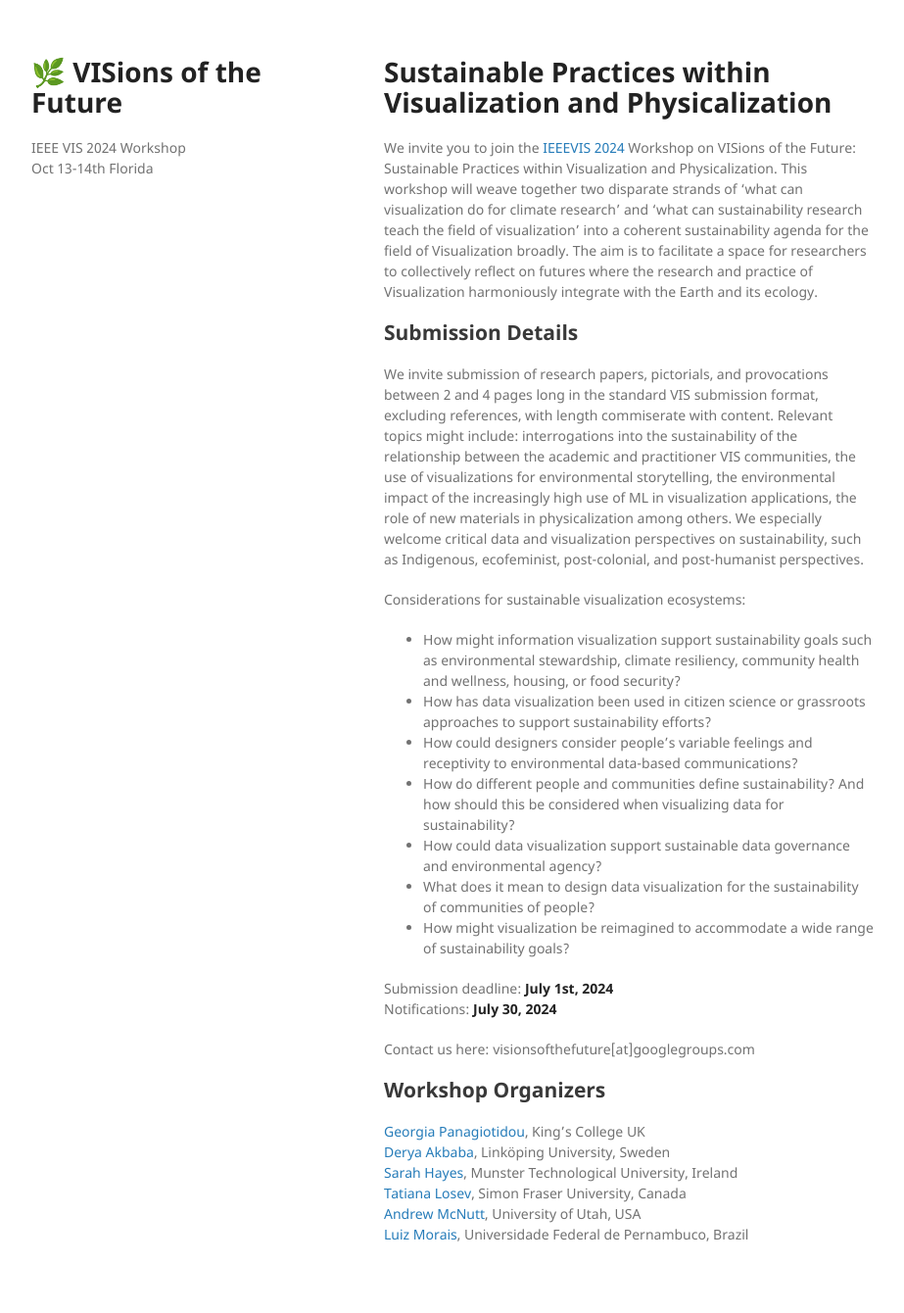
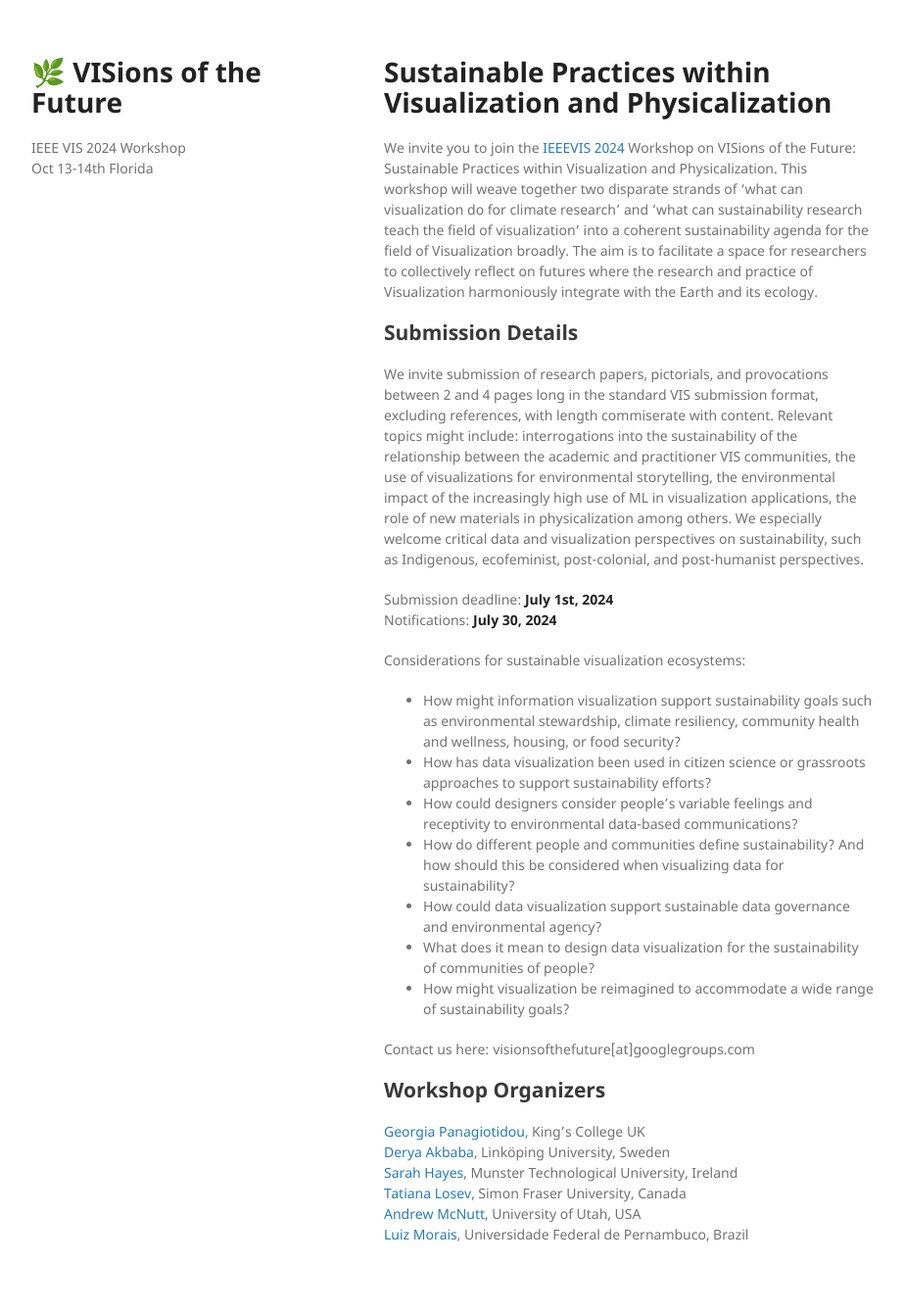
Before and after one commit to visionsofthefuture/visionsofthefuture.github.io, a Jekyll site: the page built from index.md, in a window 1280 px wide. Shown: the whole page at 98% size, without its empty margins (178-1101 px from the left). Built offline with Jekyll 4.4.1, drawn with Linux system fonts in a browser that asks for light colours; part of the change alters nothing that is shown.

```diff
--- a/index.md
+++ b/index.md
@@ -10,6 +10,9 @@ We invite you to join the [IEEEVIS 2024](https://ieeevis.org/year/2024/welcome )
 
 We invite submission of research papers, pictorials, and provocations between 2 and 4 pages long in the standard VIS submission format, excluding references, with length commiserate with content. Relevant topics might include: interrogations into the sustainability of the relationship between the academic and practitioner VIS communities, the use of visualizations for environmental storytelling, the environmental impact of the increasingly high use of ML in visualization applications, the role of new materials in physicalization among others. We especially welcome critical data and visualization perspectives on sustainability, such as Indigenous, ecofeminist, post-colonial, and post-humanist perspectives.
 
+Submission deadline: **July 1st, 2024**
+Notifications: **July 30, 2024**
+
 Considerations for sustainable visualization ecosystems:
 * How might information visualization support sustainability goals such as environmental stewardship, climate resiliency, community health and wellness, housing, or food security?
 * How has data visualization been used in citizen science or grassroots approaches to support sustainability efforts?
@@ -19,9 +22,6 @@ Considerations for sustainable visualization ecosystems:
 * What does it mean to design data visualization for the sustainability of communities of people?
 * How might visualization be reimagined to accommodate a wide range of sustainability goals?
 
-
-Submission deadline: **July 1st, 2024**
-Notifications: **July 30, 2024**
 
 Contact us here: visionsofthefuture[at]googlegroups.com
 
```
